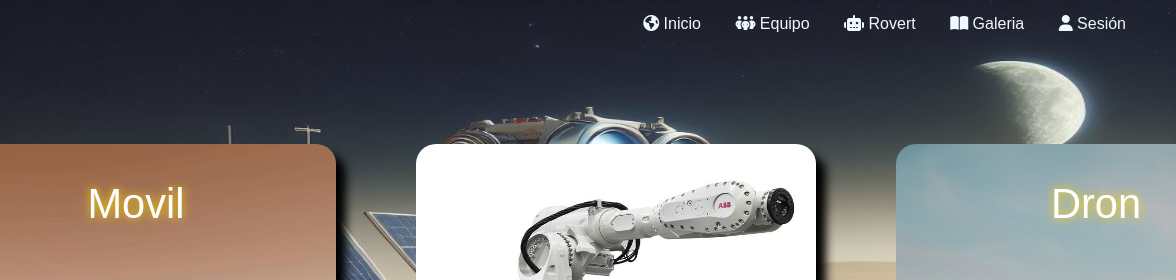
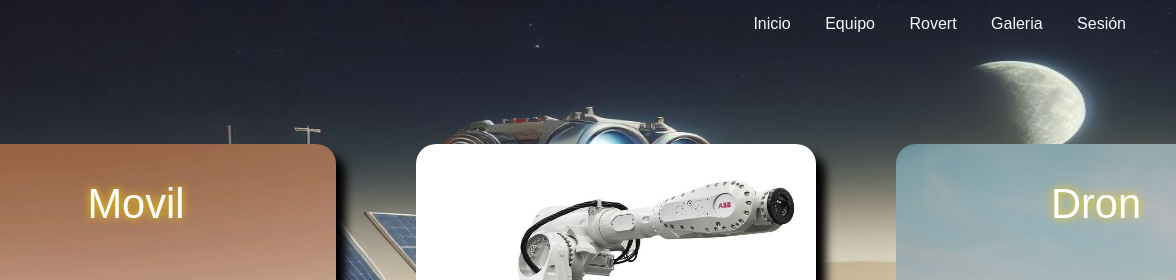
Before and after one commit to MCardoso2709/Dise-o, a plain HTML site: page dash.html in a window 1280 px wide. Shown: the top 280 px of the page, 104-1280 px from the left. Drawn offline with Linux system fonts and the light colour scheme.

Commit message:
Update dash.html

```diff
--- a/dash.html
+++ b/dash.html
@@ -5,16 +5,13 @@
     <meta name="viewport" content="width=device-width, initial-scale=1.0">
     <title>Control </title>
     <link rel="stylesheet" href="styledash.css">
+    <link rel="stylesheet" type="text/css" href="styleinter1.css">
     <link rel="preconnect" href="https://fonts.googleapis.com">
     <link rel="preconnect" href="https://fonts.gstatic.com" crossorigin>
     <link href="https://fonts.googleapis.com/css2?family=Ubuntu:wght@300&display=swap" rel="stylesheet">
     <link rel="stylesheet" href="carro.html">
     <link rel="stylesheet" href="brazo.html">
     <link rel="stylesheet" href="dron.html">
-     <meta charset="UTF-8">
-    <meta name="viewport" content="width=device-width, initial-scale=1.0">
-    <link rel="stylesheet" type="text/css" href="styleinter1.css">
-    <link rel="stylesheet" href="https://cdnjs.cloudflare.com/ajax/libs/font-awesome/6.5.1/css/all.min.css">
     <link rel="icon" href="images/logo.png">
 </head>
 <body>
```
